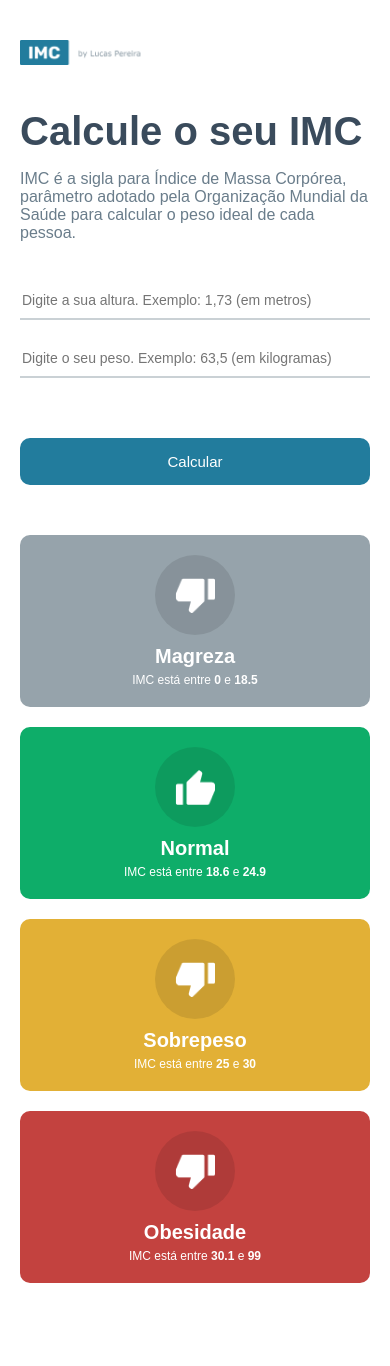
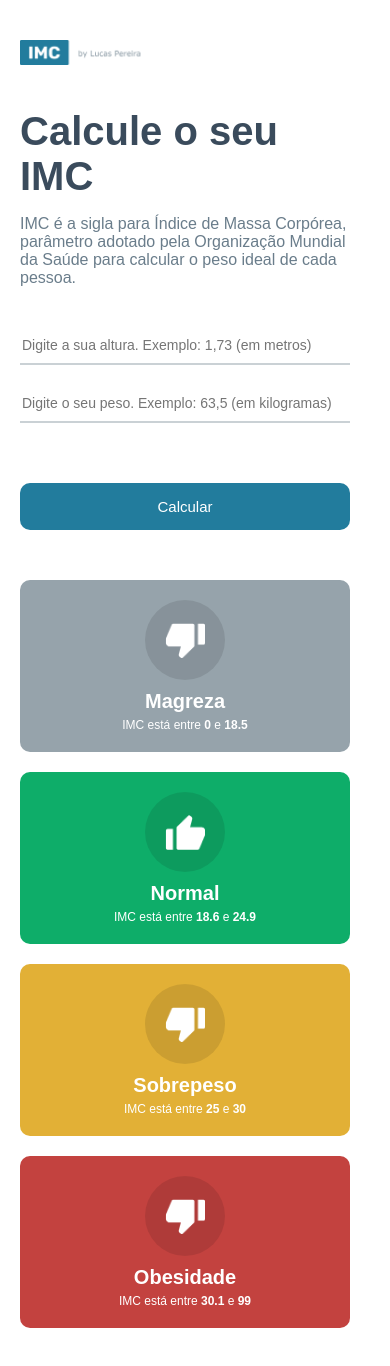
Before and after one commit to lucaspereiraio/BMI_calculator_react, a React (Create React App) app: page / in a window 390 px wide. Shown: the top 1366 px of the page. Before the commit the page ends 1333 px from the top, so only its background shows below. Built offline with nearby package versions, Linux system fonts and the light colour scheme.

Commit message:
responsivity_tablet_mobile
The responsivity for tablets and mobiles was not completely right

```diff
--- a/src/App.module.css
+++ b/src/App.module.css
@@ -117,10 +117,11 @@ body {
     row-gap: 50px;
   }
   .container .leftSide {
-    margin-right: 0;
+    margin-right: 20px;
   }
   .container .rightSide {
     margin-left: 0;
+    margin-right: 20px;
   }
   .container .rightSide .rightArrow {
     margin-top: 0;
```
